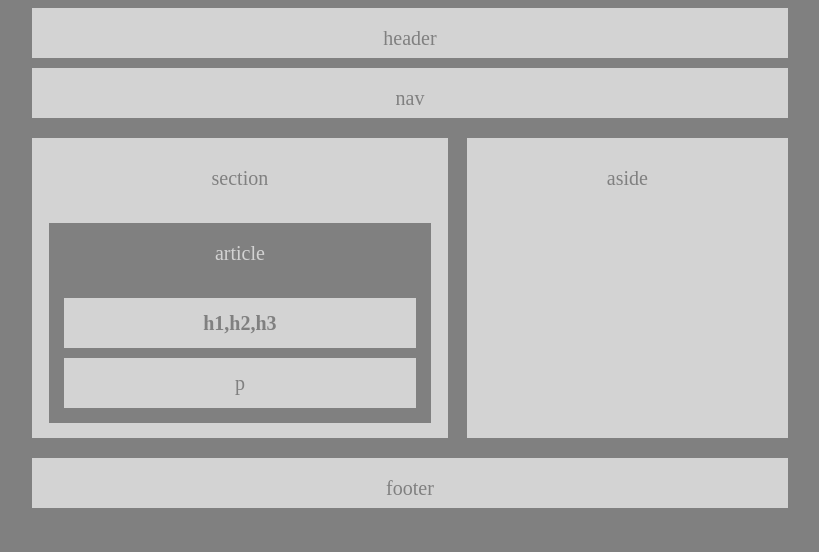
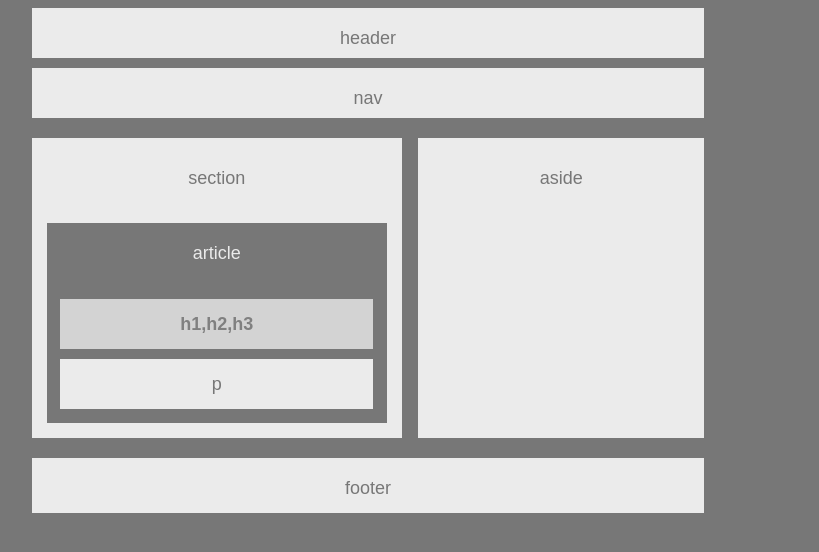
Before and after one commit to sayex/HW-Wireframe, a plain HTML site: page index.html in a window 1280 px wide. Shown: the whole page, without its empty margins (68-887 px from the left). Drawn offline with Linux system fonts and the light colour scheme.

Commit message:
css changes to match instructions

```diff
--- a/style.css
+++ b/style.css
@@ -1,29 +1,29 @@
 * {
   box-sizing: border-box;
-
 }
 
 body {
-    background-color: gray;
+  background-color: #777;
   text-align: center;
   line-height: 30px;
-    font-size: 20px;
-    color: gray;
+  font-size: 18px;
+  color: #777;
   margin-left: 100px;
   margin-right: 100px;
+  width: 960px;
+  font-family: Arial, Helvetica, sans-serif;
 }
 
 header {
   width: 70%;
   height: 50px;
-    background-color: lightgray;
+  background-color: #ebebeb;
   padding: 15px;
-
 }
 .nav {
   width: 70%;
   height: 50px;
-    background-color: lightgray;
+  background-color: #ebebeb;
   padding: 15px;
   margin-top: 10px;
 }
@@ -35,24 +35,22 @@ header {
 }
 
 .section {
-    background-color: lightgray;
+  background-color: #ebebeb;
   width: 55%;
   height: 300px;
   position: relative;
   padding-top: 25px;
-
-
 }
 
 .article {
-    background-color: gray;
+  background-color: #777;
   width: 92%;
   height: 200px;
   position: absolute;
   bottom: 15px;
   margin-left: 4%;
   padding-top: 15px;
-    color: lightgray;
+  color: #ebebeb;
 }
 
 .h1-h3 {
@@ -68,19 +66,19 @@ header {
 }
 
 .par {
-    background-color: lightgray;
+  background-color: #ebebeb;
   width: 92%;
   height: 50px;
   position: absolute;
   margin: 4%;
   bottom: 0;
   padding-top: 10px;
-    color: gray;
+  color: #777;
 }
 
 .aside {
   position: absolute;
-    background-color: lightgray;
+  background-color: #ebebeb;
   width: 42.5%;
   height: 300px;
   top: 0;
@@ -90,8 +88,8 @@ header {
 
 footer {
   width: 70%;
-    height: 50px;
-    background-color: lightgray;
+  height: 55px;
+  background-color: #ebebeb;
   text-align: center;
   margin-top: 20px;
   padding: 15px;
```
Lines whose indentation alone changed are shown as unchanged.
